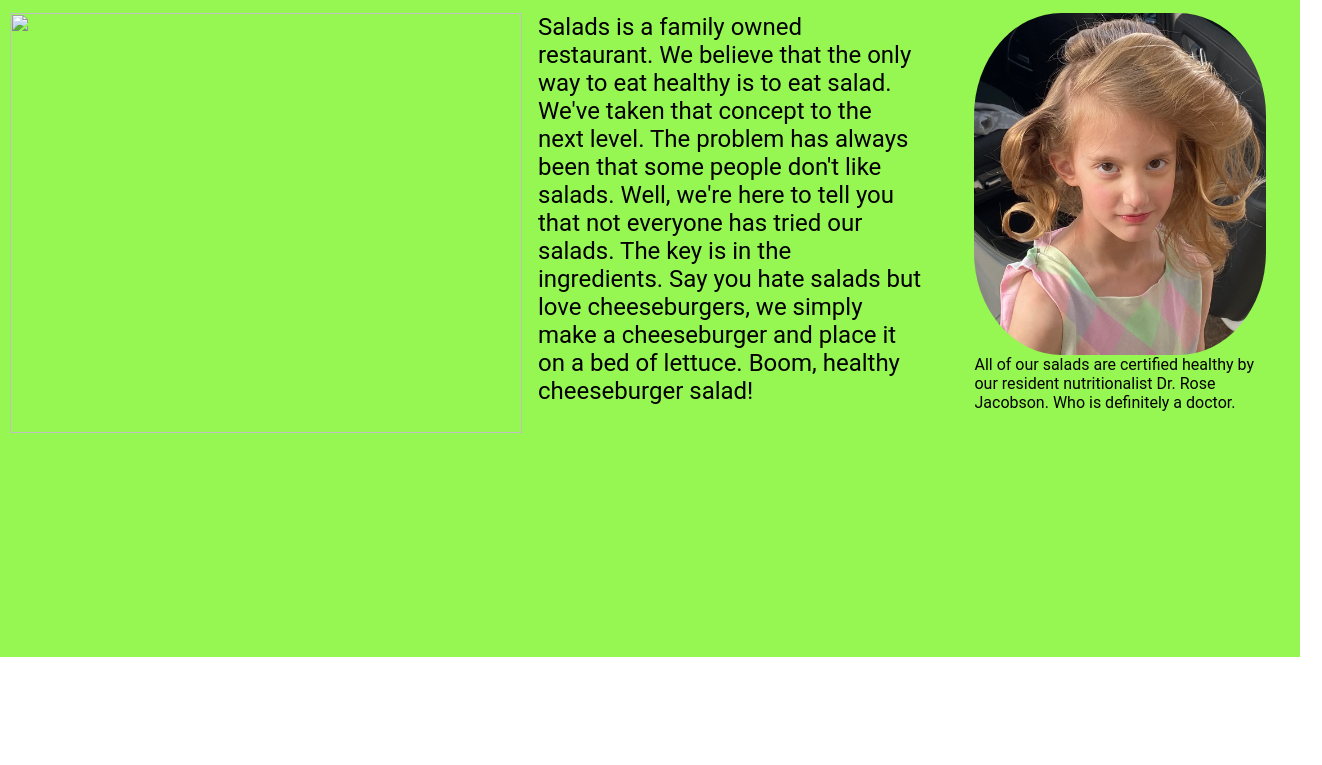
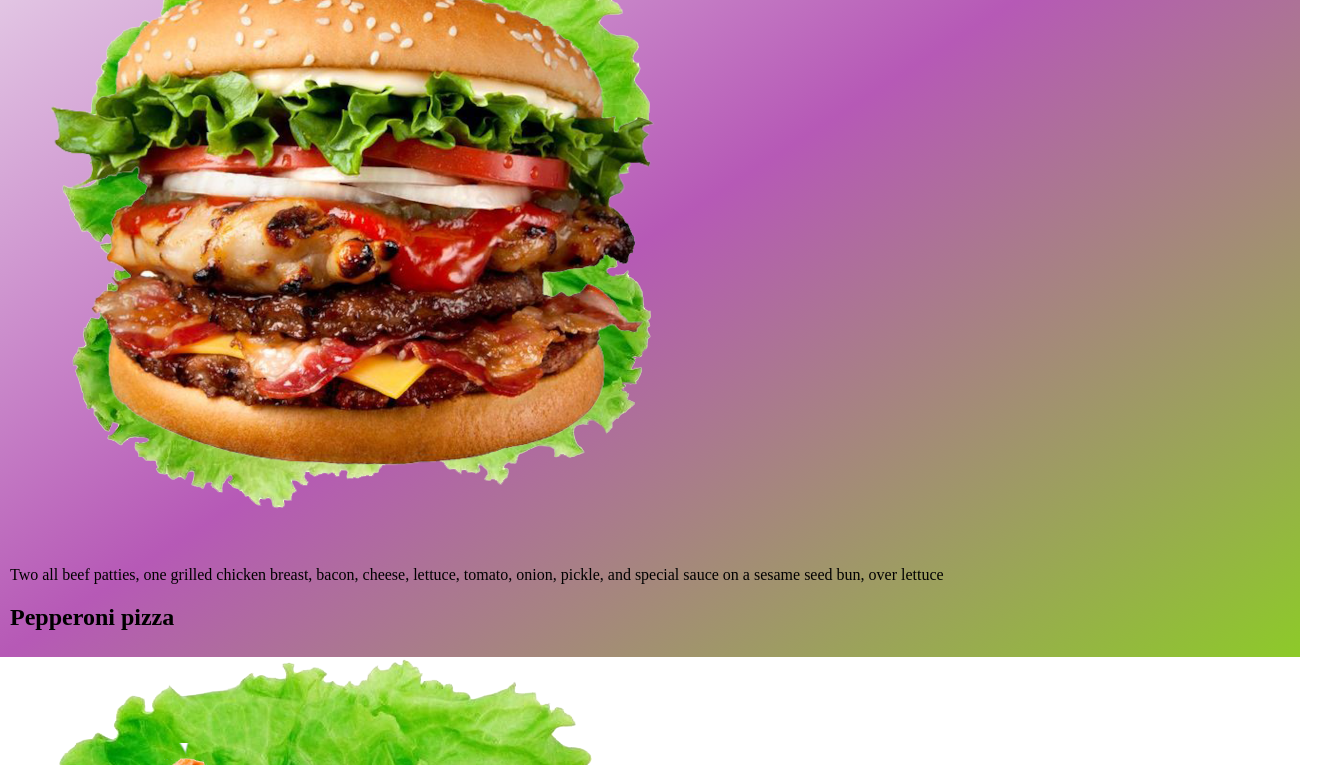
Before and after one commit to DJacobson17/Restaurant_page, a website built with webpack: page dist/index.html in a window 1280 px wide. Shown: the part 221-986 px from the top of the page, 1322 px wide, since content can reach past the window. Before the commit the page ends 890 px from the top, so only its background shows below. Built offline with nearby package versions, Linux system fonts and the light colour scheme; files whose address does not match are found by name.

Commit message:
added menu page and started styling

```diff
--- a/src/home.js
+++ b/src/home.js
@@ -4,7 +4,7 @@ import Rose from './images/dr_rose_jacobson.jpeg';
 
 export default function home() {
   const element = document.createElement('div');
-  element.classList.add('main');
+  element.classList.add('homeMain');
 
 
   const title = document.createElement('div');
--- a/src/index.js
+++ b/src/index.js
@@ -1,15 +1,17 @@
 import './styles/index_style.css';
 import home from './home.js';
+import menu from './menu.js';
+
 
 const content = document.createElement('div');
 content.id = 'content';
 document.body.appendChild(content);
 
-function createDiv (arr, parentID) {
+function createDiv (arr, parentID, type) {
   const tempParent = document.getElementById(parentID);
   for (let i = 0; i < arr.length; i++) {
     let temp = document.createElement('div');
-    temp.className = 'tab';
+    temp.className = type;
     temp.id = arr[i];
     temp.innerHTML = arr[i];
     tempParent.appendChild(temp);
@@ -21,8 +23,12 @@ function navbar () {
   navbar.id = 'navbar'
   return navbar;
 };
+const element = document.createElement('div');
+element.id = 'main';
+element.classList.add('main');
 
 content.appendChild(navbar());
+content.appendChild(element);
 const navArr = ['home', 'menu', 'contact'];
-createDiv(navArr, 'navbar');
-content.appendChild(home());
+createDiv(navArr, 'navbar', 'tab');
+element.appendChild(menu());
--- /dev/null
+++ b/src/menu.js
@@ -0,0 +1,50 @@
+import './styles/menu_style.css';
+import Burger from './images/burgerSalad.png';
+import Pizza from './images/pizzaSalad.png';
+import Steak from './images/steakSalad.png';
+
+const images = [Burger, Pizza, Steak];
+const descriptions = [
+  'Two all beef patties, one grilled chicken breast, bacon, cheese, lettuce, tomato, onion, pickle, and special sauce on a sesame seed bun, over lettuce',
+  'Our hand-tossed crust topped with homemade pizza sauce, hand-shredded mozzarella cheese, topped with pepperoni made from caviar-fed pigs, over lettuce',
+  '17oz. USDA Prime ribeye steak from the fields along the base of Mount Kilimanjaro over lettuce.'
+];
+const titles = [
+  'Specialty Burger',
+  'Pepperoni pizza',
+  'Ribeye'
+];
+
+
+
+export default function menu () {
+
+  const container = document.createElement('div');
+  container.id = 'container';
+
+    for (let i = 0; i < images.length; i++) {
+      let temp = document.createElement('div');
+      temp.classList.add('card');
+
+      let tempTitle = document.createElement('h2');
+      tempTitle.classList.add('cardTitle');
+      tempTitle.innerHTML = titles[i];
+
+      let tempInfo = document.createElement('p');
+      tempInfo.classList.add('cardInfo');
+      tempInfo.innerHTML = descriptions[i];
+
+      let tempImg = new Image;
+      tempImg.classList.add('cardImage');
+      tempImg.src = images[i];
+
+      temp.appendChild(tempTitle);
+      temp.appendChild(tempImg);
+      temp.appendChild(tempInfo);
+
+      container.appendChild(temp);
+
+     };
+
+  return container
+}
--- a/src/styles/home_style.css
+++ b/src/styles/home_style.css
@@ -9,8 +9,8 @@
   font-weight: normal;
 }
 
-.main {
-  background-color: #96f652;
+.homeMain {
+  background-image:linear-gradient(to bottom right, rgb(238, 227, 240), rgb(182, 89, 182), rgb(141, 202, 41));
   display: grid;
   width: 100%;
   height: 100vh;
@@ -37,6 +37,7 @@
   grid-area: hero;
   width: 100%;
   height: 80%;
+  border-radius: 20px;
 }
 
 .description {
--- a/src/styles/index_style.css
+++ b/src/styles/index_style.css
@@ -14,5 +14,13 @@ body {
   font-size: 2em;
   font-family: 'roboto';
   background-color: #3978dd;
-
 }
+.main {
+  background-image:linear-gradient(to bottom right, rgb(238, 227, 240), rgb(182, 89, 182), rgb(141, 202, 41));
+  width: 100%;
+  height: 100vh;
+  padding: 20px 10px;
+}
+.tab:hover {
+  cursor: pointer;
+}
--- /dev/null
+++ b/src/styles/menu_style.css
@@ -0,0 +1,7 @@
+.main {
+  background-image:linear-gradient(to bottom right, rgb(238, 227, 240), rgb(182, 89, 182), rgb(141, 202, 41));
+  display: grid;
+  width: 100%;
+  height: 100vh;
+  padding: 20px 10px;
+}
--- a/webpack.config.js
+++ b/webpack.config.js
@@ -5,6 +5,7 @@ module.exports = {
   mode: 'development',
   entry: {
     index: './src/index.js',
+    menu: './src/menu.js',
   },
   plugins: [
     new HtmlWebpackPlugin({
@@ -14,8 +15,8 @@ module.exports = {
   devtool: 'inline-source-map',
   output: {
     path: path.resolve(__dirname, 'dist'),
-    filename: 'main.[hash:8].js',
-    sourceMapFilename: 'main.[hash:8].map',
+    filename: '[name].[hash:8].js',
+    sourceMapFilename: '[name].[hash:8].map',
     chunkFilename: '[id].[hash:8].js',
     clean: true,
     assetModuleFilename: '[name][ext]',
```
Also changed, not shown: dist/burgerSalad.png (added), dist/index.html, dist/pizzaSalad.png (added), dist/steakSalad.png (added), src/images/burgerSalad.png (added), src/images/pizzaSalad.png (added), src/images/steakSalad.png (added), 3 other files.
